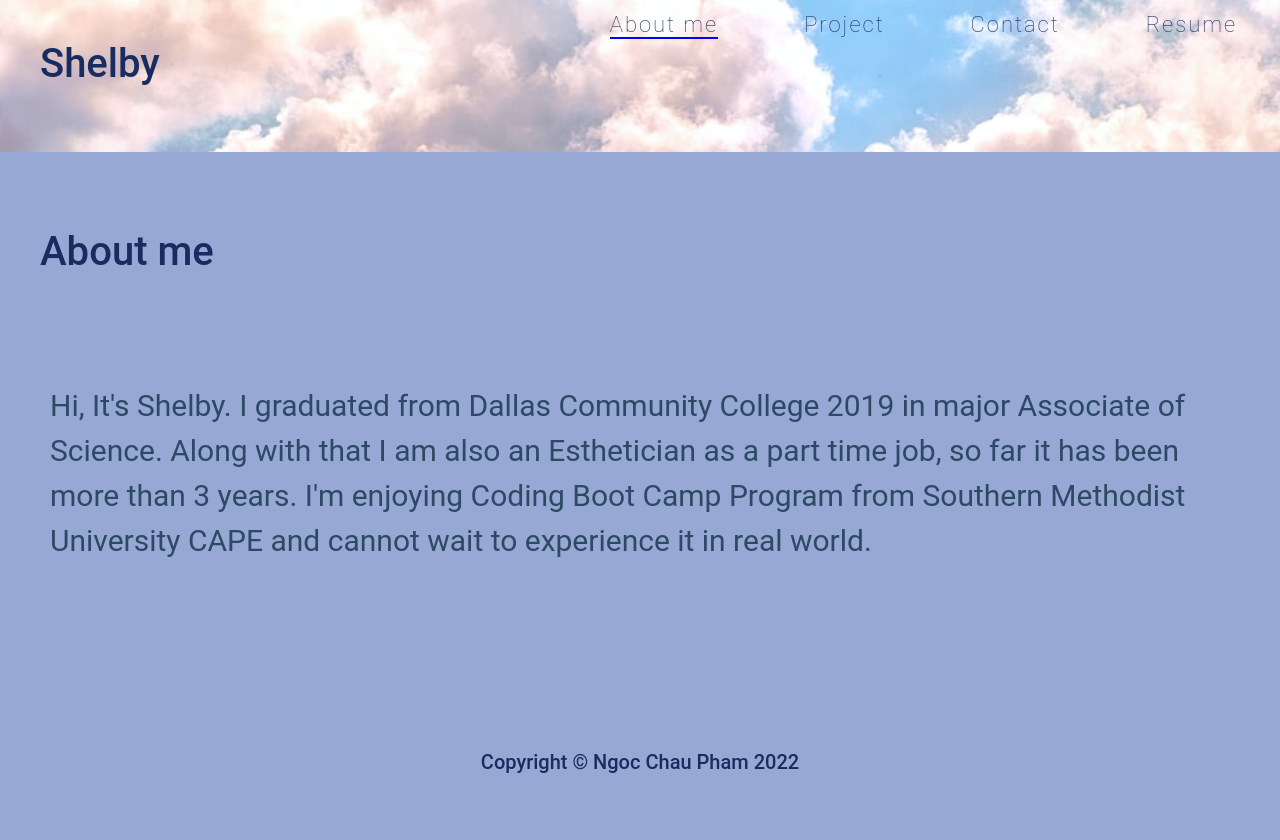
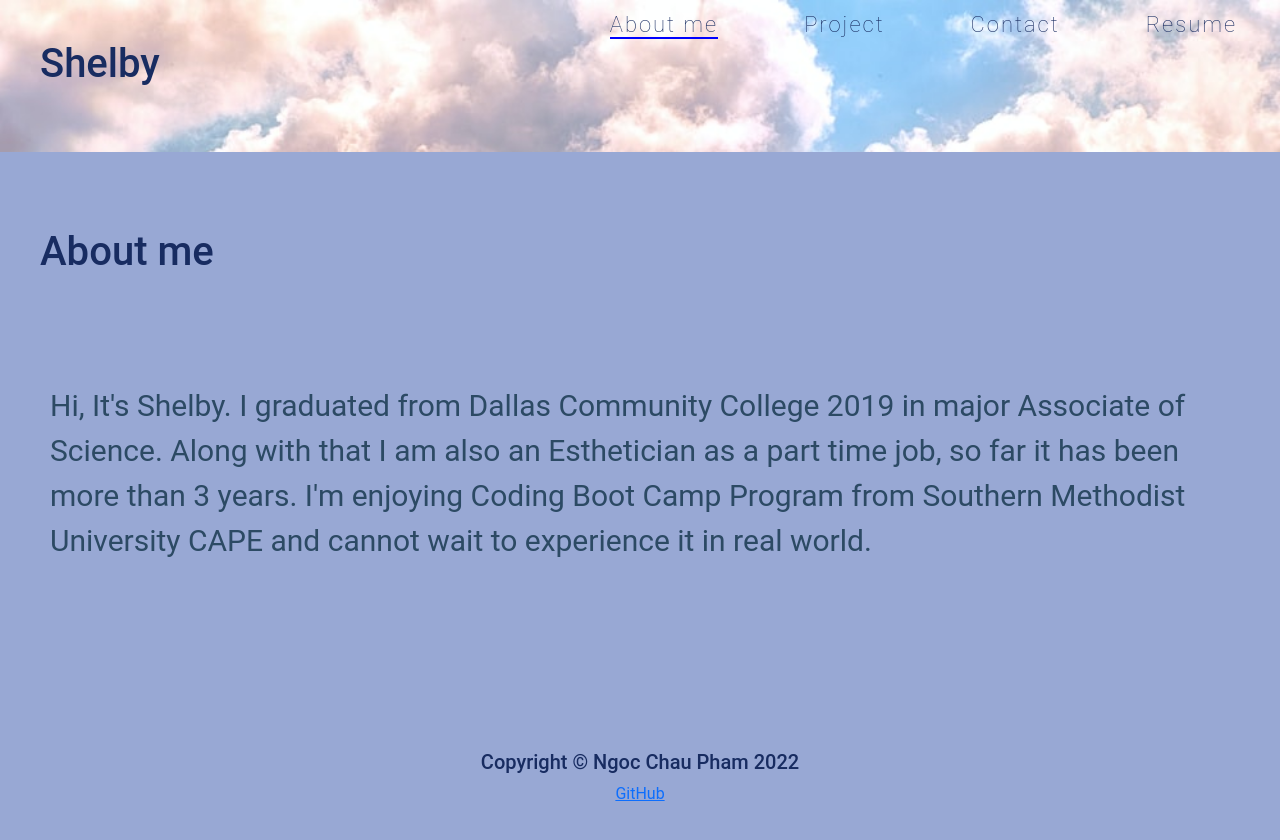
Before and after one commit to ncp9988/shelbyv-portfolio, a React (Create React App) app: page / in a window 1280 px wide. Shown: the top 840 px of the page. Built offline with nearby package versions, Linux system fonts and the light colour scheme.

Commit message:
update readme file

```diff
--- a/src/components/Footer/index.js
+++ b/src/components/Footer/index.js
@@ -3,7 +3,8 @@ function Footer() {
   return (
     <footer id="footer">
       <h3>Copyright &copy; Ngoc Chau Pham 2022</h3>
-      <a href="https://github.com/ncp9988"><i class="fab-brands fab-github"></i></a>
+      <a href="https://github.com/ncp9988">GitHub<i class="fab-brands fab-github"></i></a>
+
     </footer>
   );
 }
```
